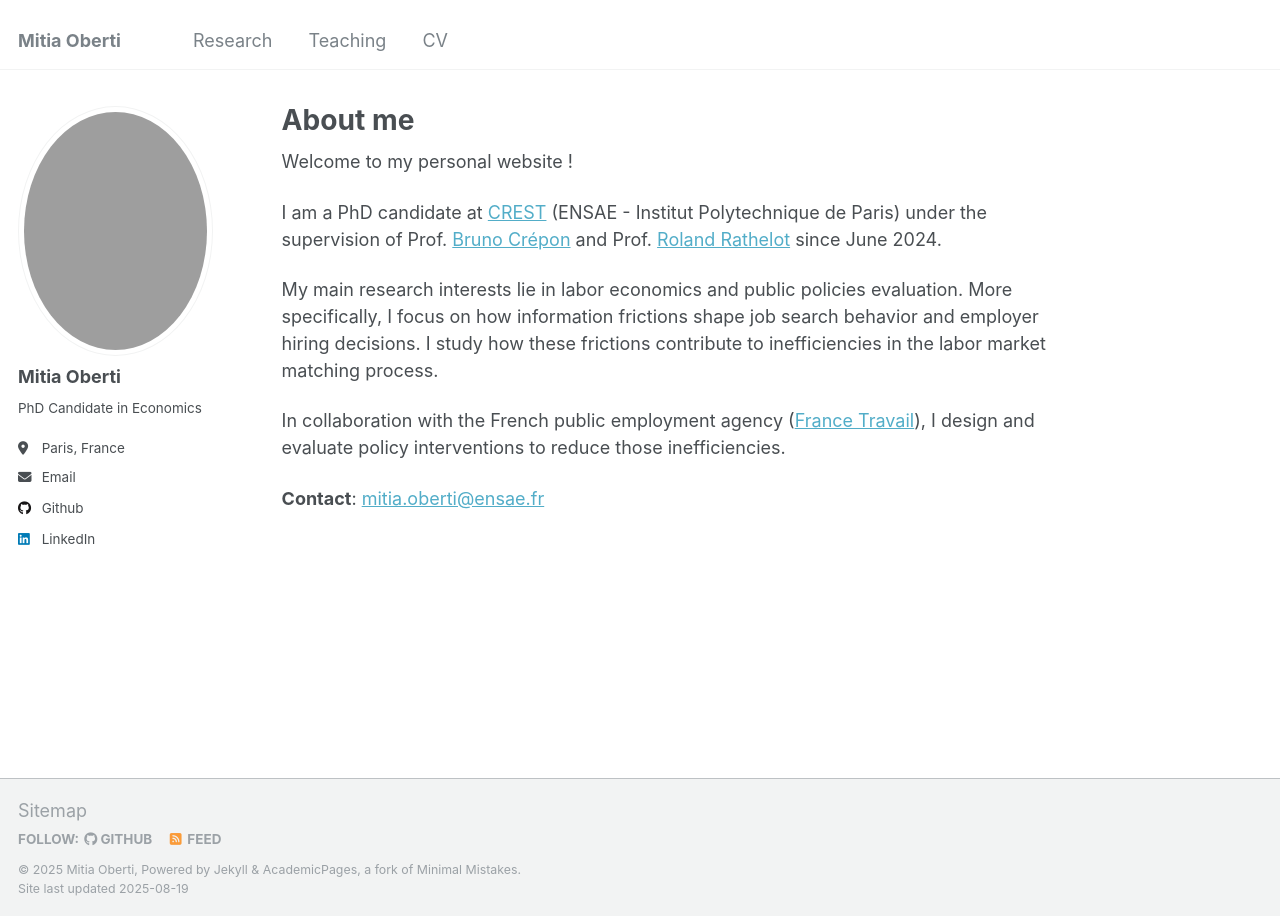
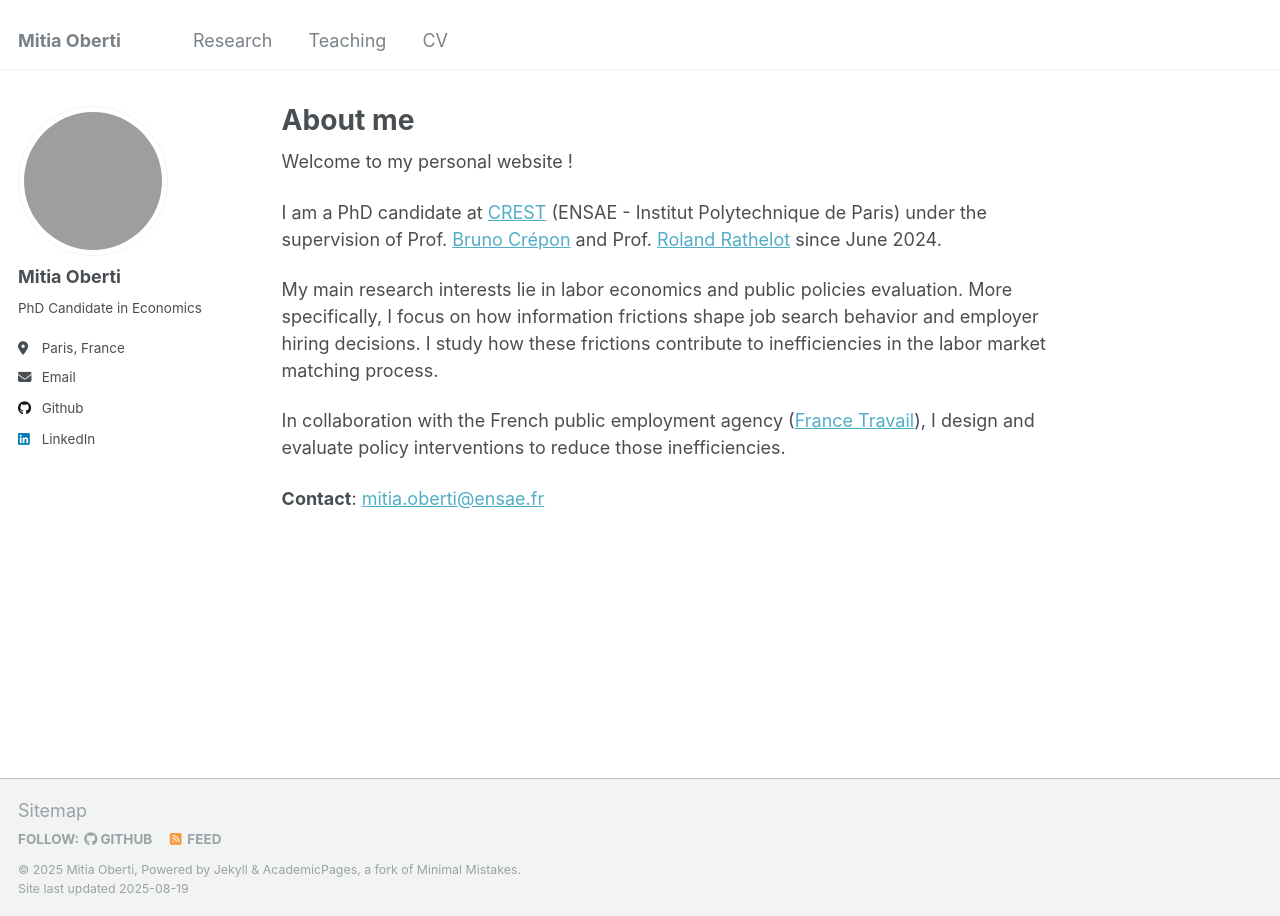
Before and after one commit to mitiaobt/mitiaobt.github.io, a Jekyll site: the page built from _pages/about.md, in a window 1280 px wide. Built offline with Jekyll 4.4.1, drawn with Linux system fonts in a browser that asks for light colours.

Commit message:
Update _sidebar.scss

```diff
--- a/_sass/_sidebar.scss
+++ b/_sass/_sidebar.scss
@@ -90,8 +90,8 @@
   }
 
   img {
-  width: 250px;     // pick any square size you like
-  height: 250px;
+  width: 150px;     // pick any square size you like
+  height: 150px;
   object-fit: cover; // fills the square, crops excess
   border-radius: 50%;
 
```
